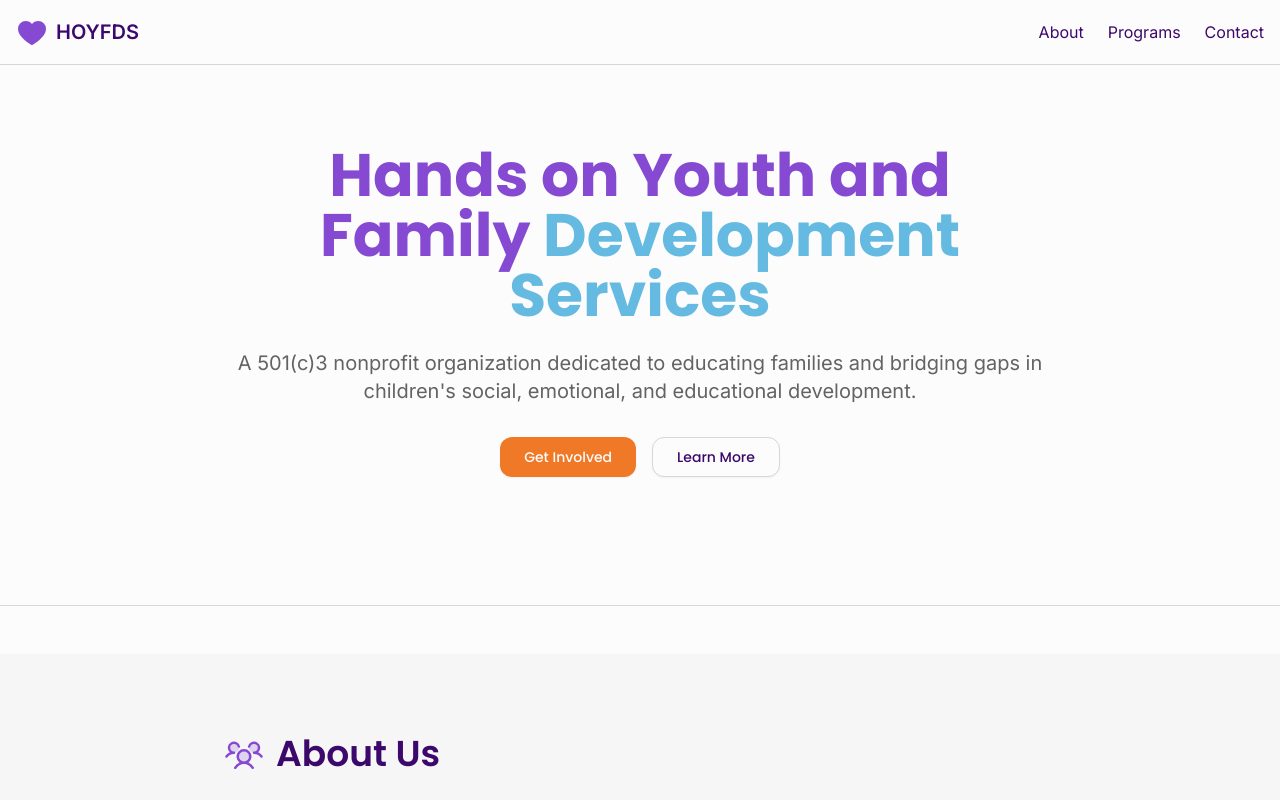
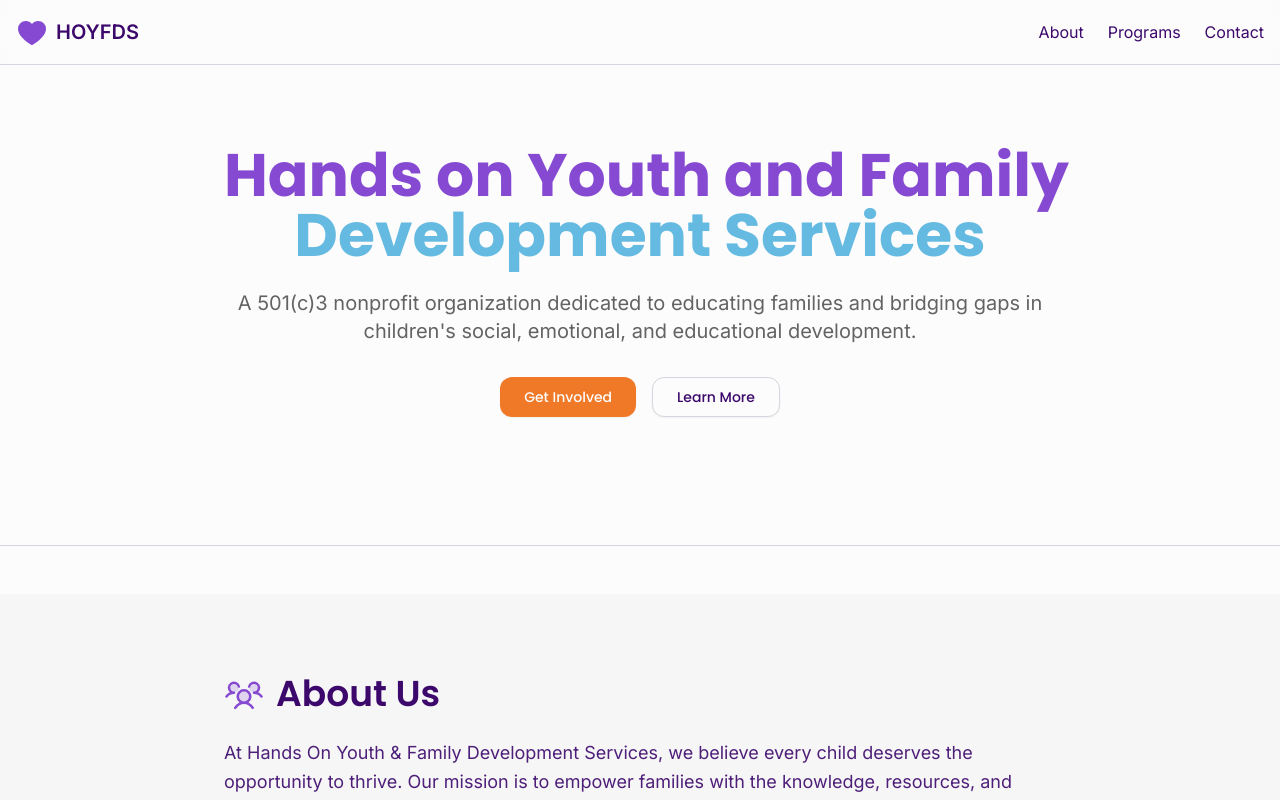
Before and after one commit to SerStakeAlot/hands-on-youth-famil, a React (Vite) app: page / in a window 1280 px wide. Shown: the top 800 px of the page. Built offline with nearby package versions, Linux system fonts and the light colour scheme.

Commit message:
Generated by Spark: Make the Text Bolder and each phrase in one line

```diff
--- a/src/App.tsx
+++ b/src/App.tsx
@@ -39,10 +39,9 @@ function App() {
       </nav>
       <section className="py-20 px-4">
         <div className="container mx-auto text-center max-w-4xl">
-          <h1 className="text-5xl md:text-6xl font-bold mb-6">
-            <span className="text-primary">Hands on Youth and Family</span>{' '}
-            <span className="text-secondary">
-            Development Services</span>
+          <h1 className="text-5xl md:text-6xl font-extrabold mb-6">
+            <div className="text-primary whitespace-nowrap">Hands on Youth and Family</div>
+            <div className="text-secondary whitespace-nowrap">Development Services</div>
           </h1>
           <p className="text-xl text-muted-foreground mb-8">A 501(c)3 nonprofit organization dedicated to educating families and bridging gaps in children's social, emotional, and educational development.</p>
           <div className="flex gap-4 justify-center flex-wrap">
```
